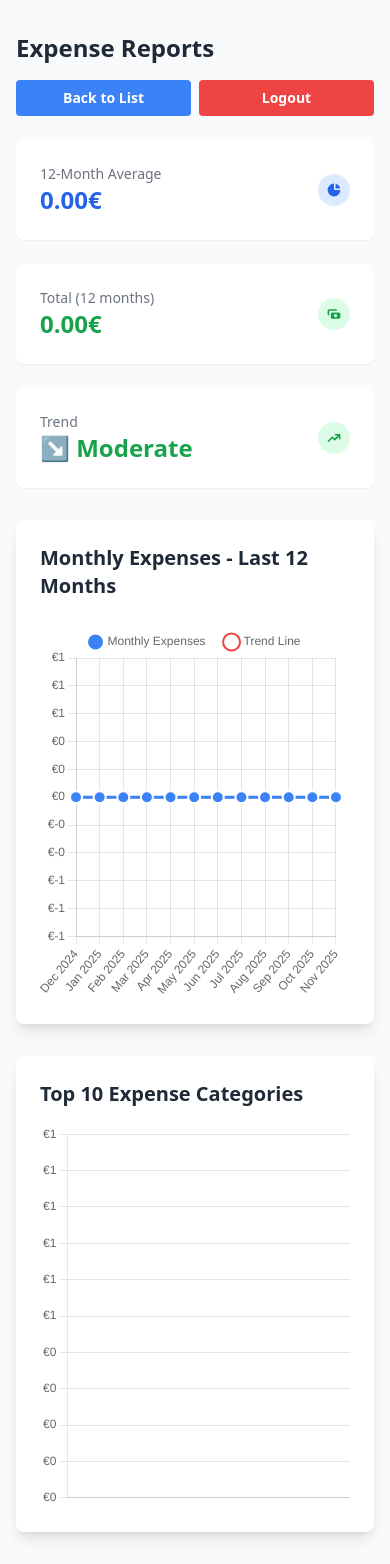
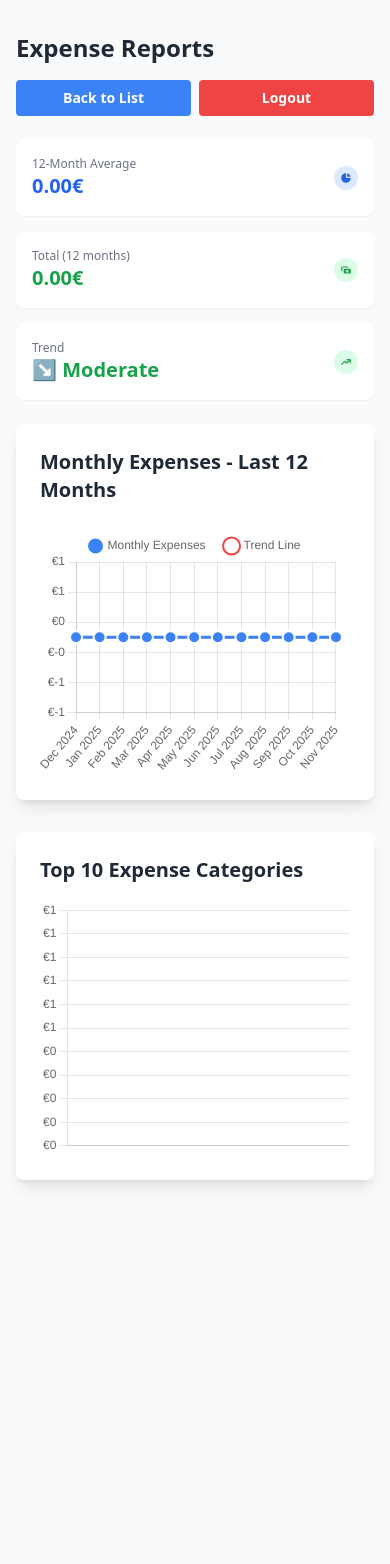
Before and after one commit to gpolic/expenses_php_tailwind, a PHP site: page /reports.php in a window 390 px wide. After the commit the page ends 1187 px from the top, so only its background shows below. Run offline with PHP 8.4, Linux system fonts and the light colour scheme; a user stored in the database is signed in; data that the repository does not hold is empty; a stand-in replaces the project's code that opens the database connection; some libraries are stand-ins or nearby versions.

Commit message:
improve reports on mobile

```diff
--- a/reports.php
+++ b/reports.php
@@ -125,15 +125,15 @@ try {
         </div>
 
         <!-- Summary Cards -->
-        <div class="grid grid-cols-1 md:grid-cols-3 gap-6 mb-8">
-            <div class="bg-white rounded-lg shadow-sm p-6">
+        <div class="grid grid-cols-1 md:grid-cols-3 gap-4 md:gap-6 mb-6 md:mb-8">
+            <div class="bg-white rounded-lg shadow-sm p-4 md:p-6">
                 <div class="flex items-center">
                     <div class="flex-1">
-                        <h2 class="text-sm font-medium text-gray-500">12-Month Average</h2>
-                        <p class="text-2xl font-bold text-blue-600"><?= number_format($average, 2) ?>€</p>
+                        <h2 class="text-xs md:text-sm font-medium text-gray-500">12-Month Average</h2>
+                        <p class="text-xl md:text-2xl font-bold text-blue-600"><?= number_format($average, 2) ?>€</p>
                     </div>
-                    <div class="w-8 h-8 bg-blue-100 rounded-full flex items-center justify-center">
-                        <svg class="w-4 h-4 text-blue-600" fill="currentColor" viewBox="0 0 20 20">
+                    <div class="w-6 h-6 md:w-8 md:h-8 bg-blue-100 rounded-full flex items-center justify-center">
+                        <svg class="w-3 h-3 md:w-4 md:h-4 text-blue-600" fill="currentColor" viewBox="0 0 20 20">
                             <path d="M2 10a8 8 0 018-8v8h8a8 8 0 11-16 0z"></path>
                             <path d="M12 2.252A8.014 8.014 0 0117.748 8H12V2.252z"></path>
                         </svg>
@@ -141,30 +141,30 @@ try {
                 </div>
             </div>
 
-            <div class="bg-white rounded-lg shadow-sm p-6">
+            <div class="bg-white rounded-lg shadow-sm p-4 md:p-6">
                 <div class="flex items-center">
                     <div class="flex-1">
-                        <h2 class="text-sm font-medium text-gray-500">Total (12 months)</h2>
-                        <p class="text-2xl font-bold text-green-600"><?= number_format($totalAmount, 2) ?>€</p>
+                        <h2 class="text-xs md:text-sm font-medium text-gray-500">Total (12 months)</h2>
+                        <p class="text-xl md:text-2xl font-bold text-green-600"><?= number_format($totalAmount, 2) ?>€</p>
                     </div>
-                    <div class="w-8 h-8 bg-green-100 rounded-full flex items-center justify-center">
-                        <svg class="w-4 h-4 text-green-600" fill="currentColor" viewBox="0 0 20 20">
+                    <div class="w-6 h-6 md:w-8 md:h-8 bg-green-100 rounded-full flex items-center justify-center">
+                        <svg class="w-3 h-3 md:w-4 md:h-4 text-green-600" fill="currentColor" viewBox="0 0 20 20">
                             <path fill-rule="evenodd" d="M4 4a2 2 0 00-2 2v4a2 2 0 002 2V6h10a2 2 0 00-2-2H4zm2 6a2 2 0 012-2h8a2 2 0 012 2v4a2 2 0 01-2 2H8a2 2 0 01-2-2v-4zm6 4a2 2 0 100-4 2 2 0 000 4z" clip-rule="evenodd"></path>
                         </svg>
                     </div>
                 </div>
             </div>
 
-            <div class="bg-white rounded-lg shadow-sm p-6">
+            <div class="bg-white rounded-lg shadow-sm p-4 md:p-6">
                 <div class="flex items-center">
                     <div class="flex-1">
-                        <h2 class="text-sm font-medium text-gray-500">Trend</h2>
-                        <p class="text-2xl font-bold <?= $slope > 0 ? 'text-red-600' : 'text-green-600' ?>">
+                        <h2 class="text-xs md:text-sm font-medium text-gray-500">Trend</h2>
+                        <p class="text-xl md:text-2xl font-bold <?= $slope > 0 ? 'text-red-600' : 'text-green-600' ?>">
                             <?= $slope > 0 ? '↗' : '↘' ?> <?= abs($slope) > 1 ? 'Strong' : 'Moderate' ?>
                         </p>
                     </div>
-                    <div class="w-8 h-8 <?= $slope > 0 ? 'bg-red-100' : 'bg-green-100' ?> rounded-full flex items-center justify-center">
-                        <svg class="w-4 h-4 <?= $slope > 0 ? 'text-red-600' : 'text-green-600' ?>" fill="currentColor" viewBox="0 0 20 20">
+                    <div class="w-6 h-6 md:w-8 md:h-8 <?= $slope > 0 ? 'bg-red-100' : 'bg-green-100' ?> rounded-full flex items-center justify-center">
+                        <svg class="w-3 h-3 md:w-4 md:h-4 <?= $slope > 0 ? 'text-red-600' : 'text-green-600' ?>" fill="currentColor" viewBox="0 0 20 20">
                             <path fill-rule="evenodd" d="M12 7a1 1 0 110-2h5a1 1 0 011 1v5a1 1 0 11-2 0V8.414l-4.293 4.293a1 1 0 01-1.414 0L8 10.414l-4.293 4.293a1 1 0 01-1.414-1.414l5-5a1 1 0 011.414 0L11 10.414 14.586 7H12z" clip-rule="evenodd"></path>
                         </svg>
                     </div>
@@ -175,7 +175,7 @@ try {
         <!-- Line Chart -->
         <div class="bg-white rounded-lg shadow-lg p-6 mb-8">
             <h2 class="text-xl font-bold text-gray-800 mb-4">Monthly Expenses - Last 12 Months</h2>
-            <div class="relative h-96">
+            <div class="relative h-64 sm:h-80 lg:h-96">
                 <canvas id="expenseChart"></canvas>
             </div>
         </div>
@@ -183,7 +183,7 @@ try {
         <!-- Bar Chart -->
         <div class="bg-white rounded-lg shadow-lg p-6">
             <h2 class="text-xl font-bold text-gray-800 mb-4">Top 10 Expense Categories</h2>
-            <div class="relative h-96">
+            <div class="relative h-64 sm:h-80 lg:h-96">
                 <canvas id="categoryChart"></canvas>
             </div>
         </div>
```
